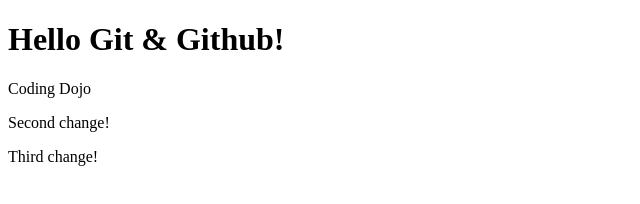
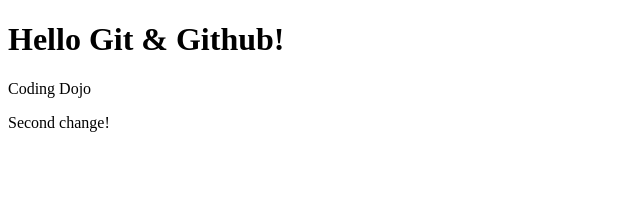
Before and after one commit to JHazem/myFirstRepo, a plain HTML site: page index.html in a window 1280 px wide. Shown: the whole page, without its empty margins (0-640 px from the left). Drawn offline with Linux system fonts and the light colour scheme.

Commit message:
commited

```diff
--- a/index.html
+++ b/index.html
@@ -10,6 +10,6 @@
               <h1>Hello Git & Github!</h1>
               <p>Coding Dojo</p>
               <p>Second change!</p>
-              <p>Third change!</p>
+
 </body>
 </html>
```
